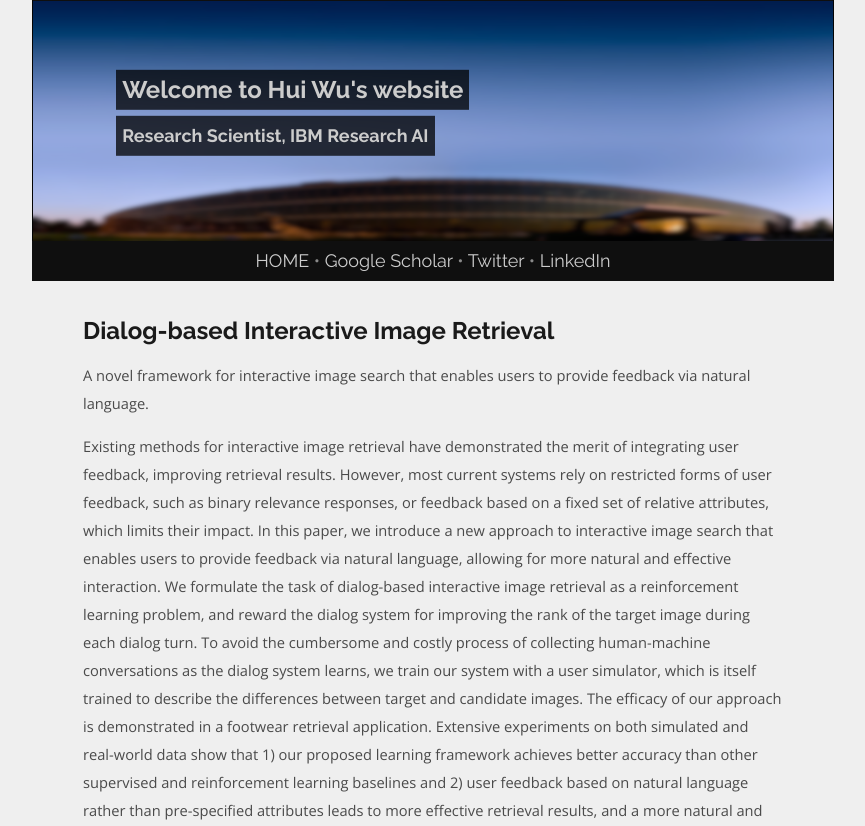
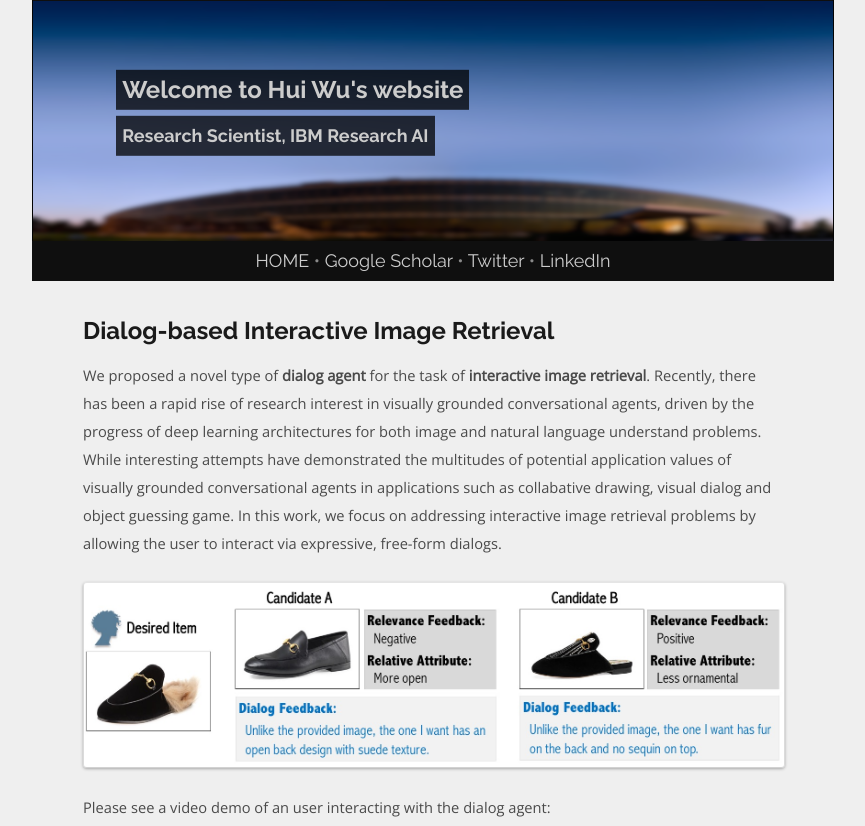
Before and after one commit to spacew/spacew.github.io, a Jekyll site: the page built from _posts/2018-04-25-fashion.markdown, in a window 1280 px wide. Shown: the top 826 px of the page, without its empty margins (207-1072 px from the left). Built offline with Jekyll 4.4.1, drawn with Linux system fonts in a browser that asks for light colours; some of the changed text lies outside the part shown; grey boxes are pictures that could not be loaded.

Commit message:
Update 2018-04-25-fashion.markdown

```diff
--- a/_posts/2018-04-25-fashion.markdown
+++ b/_posts/2018-04-25-fashion.markdown
@@ -9,28 +9,17 @@ paper_pdf: https://arxiv.org/abs/1805.00145
 paper_video: https://www.youtube.com/watch?v=6sabCmwO4So
 paper_code: https://raw.githubusercontent.com/spacew/spacew.github.io/master/media/message.txt
 ---
-A novel framework for interactive image search that enables users
-to provide feedback via natural language.
+
+We proposed a novel type of **dialog agent** for the task of **interactive image retrieval**.
+Recently, there has been a rapid rise of research interest in visually grounded conversational
+agents, driven by the progress of deep learning architectures for both image and natural
+language understand problems. While interesting attempts have demonstrated the multitudes
+of potential application values of visually grounded conversational agents in applications
+such as collabative drawing, visual dialog and object guessing game. In this work, we focus on
+addressing interactive image retrieval problems by allowing the user to interact via
+expressive, free-form dialogs.
 
 <!--more-->
-
-Existing methods for interactive image retrieval have demonstrated the merit of integrating
-user feedback, improving retrieval results. However, most current systems
-rely on restricted forms of user feedback, such as binary relevance responses, or
-feedback based on a fixed set of relative attributes, which limits their impact. In this
-paper, we introduce a new approach to interactive image search that enables users
-to provide feedback via natural language, allowing for more natural and effective
-interaction. We formulate the task of dialog-based interactive image retrieval as a
-reinforcement learning problem, and reward the dialog system for improving the
-rank of the target image during each dialog turn. To avoid the cumbersome and
-costly process of collecting human-machine conversations as the dialog system
-learns, we train our system with a user simulator, which is itself trained to describe
-the differences between target and candidate images. The efficacy of our approach
-is demonstrated in a footwear retrieval application. Extensive experiments on
-both simulated and real-world data show that 1) our proposed learning framework
-achieves better accuracy than other supervised and reinforcement learning baselines
-and 2) user feedback based on natural language rather than pre-specified
-attributes leads to more effective retrieval results, and a more natural and expressive communication interface.
 
 <img alt="img" src="{{site.baseurl}}/media/feedback.jpg">
 
```
